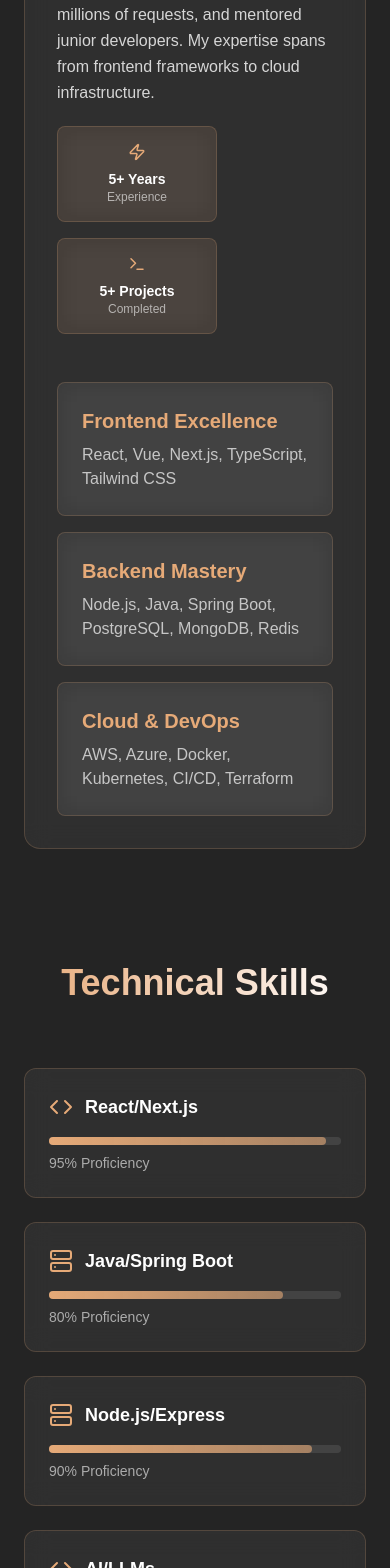
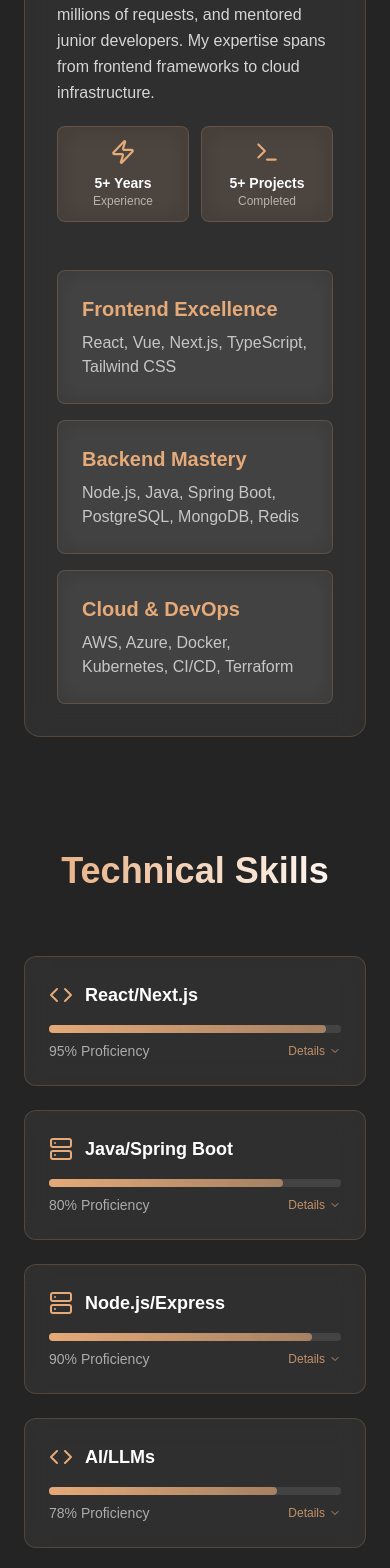
Before and after one commit to Vitaliistf/Vitaliistf.dev, a Next.js app: page / in a window 390 px wide. Shown: the part 1260-2828 px from the top of the page. Built offline with nearby package versions, Linux system fonts and the light colour scheme.

Commit message:
fix: small fixes

```diff
--- a/src/components/AboutSection.tsx
+++ b/src/components/AboutSection.tsx
@@ -35,15 +35,15 @@ const AboutSection = ({ about, personal }: AboutSectionProps) => {
                 {paragraph}
               </p>
             ))}
-            <div className="flex flex-wrap gap-4">
-              <div className="backdrop-blur-md bg-[rgb(230,170,120)]/10 rounded-lg p-4 border border-[rgb(230,170,120)]/20 w-40 h-24 sm:w-44 sm:h-28 text-center flex flex-col items-center justify-center">
+            <div className="grid grid-cols-2 gap-3 sm:gap-4">
+              <div className="backdrop-blur-md bg-[rgb(230,170,120)]/10 rounded-lg p-3 sm:p-4 border border-[rgb(230,170,120)]/20 h-24 sm:h-28 text-center flex flex-col items-center justify-center w-full">
                 <Zap className="w-8 h-8 text-[rgb(230,170,120)] mb-2" />
                 <div className="text-sm font-semibold">
                   {personal.experience}
                 </div>
                 <div className="text-xs text-white/60">Experience</div>
               </div>
-              <div className="backdrop-blur-md bg-[rgb(230,170,120)]/10 rounded-lg p-4 border border-[rgb(230,170,120)]/20 w-40 h-24 sm:w-44 sm:h-28 text-center flex flex-col items-center justify-center">
+              <div className="backdrop-blur-md bg-[rgb(230,170,120)]/10 rounded-lg p-3 sm:p-4 border border-[rgb(230,170,120)]/20 h-24 sm:h-28 text-center flex flex-col items-center justify-center w-full">
                 <Terminal className="w-8 h-8 text-[rgb(230,170,120)] mb-2" />
                 <div className="text-sm font-semibold">{personal.projects}</div>
                 <div className="text-xs text-white/60">Completed</div>
--- a/src/components/SkillsSection.tsx
+++ b/src/components/SkillsSection.tsx
@@ -27,6 +27,7 @@ import {
   CheckCircle,
   Palette,
   Route,
+  ChevronDown,
 } from 'lucide-react';
 
 interface Subskill {
@@ -125,6 +126,7 @@ const getSubskillIcon = (iconName: string) => {
 
 const SkillsSection = ({ skills }: SkillsSectionProps) => {
   const [hoveredSkill, setHoveredSkill] = useState<string | null>(null);
+  const [expandedSkill, setExpandedSkill] = useState<string | null>(null);
   const [tooltipPosition, setTooltipPosition] = useState({ x: 0, y: 0 });
   const [tooltipElement, setTooltipElement] = useState<HTMLElement | null>(
     null
@@ -167,6 +169,10 @@ const SkillsSection = ({ skills }: SkillsSectionProps) => {
     setTooltipElement(null);
   };
 
+  const toggleExpanded = (skillName: string) => {
+    setExpandedSkill((current) => (current === skillName ? null : skillName));
+  };
+
   useEffect(() => {
     const handleScroll = () => {
       if (tooltipElement && hoveredSkill) {
@@ -204,6 +210,7 @@ const SkillsSection = ({ skills }: SkillsSectionProps) => {
               skill.subskills && handleMouseEnter(skill.name, e)
             }
             onMouseLeave={handleMouseLeave}
+            onClick={() => skill.subskills && toggleExpanded(skill.name)}
           >
             <div className="flex items-center mb-4">
               <div className="text-[rgb(230,170,120)] mr-3 group-hover:scale-110 transition-transform duration-300">
@@ -222,11 +229,57 @@ const SkillsSection = ({ skills }: SkillsSectionProps) => {
                 {skill.level}% Proficiency
               </div>
               {skill.subskills && (
-                <div className="hidden md:block text-xs text-[rgb(230,170,120)]/60 group-hover:text-[rgb(230,170,120)] transition-colors duration-300">
-                  Hover for details
-                </div>
+                <>
+                  <div className="hidden md:block text-xs text-[rgb(230,170,120)]/60 group-hover:text-[rgb(230,170,120)] transition-colors duration-300">
+                    Hover for details
+                  </div>
+                  <button
+                    type="button"
+                    className="md:hidden inline-flex items-center gap-1 text-xs text-[rgb(230,170,120)]/80"
+                    onClick={(e) => {
+                      e.stopPropagation();
+                      toggleExpanded(skill.name);
+                    }}
+                    aria-expanded={expandedSkill === skill.name}
+                    aria-controls={`skill-${index}-details`}
+                  >
+                    Details
+                    <ChevronDown
+                      className={`w-3 h-3 transition-transform duration-300 ${
+                        expandedSkill === skill.name ? 'rotate-180' : ''
+                      }`}
+                    />
+                  </button>
+                </>
               )}
             </div>
+
+            {skill.subskills && (
+              <div
+                id={`skill-${index}-details`}
+                className={`md:hidden overflow-hidden transition-all duration-300 ${
+                  expandedSkill === skill.name
+                    ? 'mt-4 max-h-96 opacity-100'
+                    : 'max-h-0 opacity-0'
+                }`}
+              >
+                <div className="grid grid-cols-1 gap-2">
+                  {skill.subskills?.map((subskill) => (
+                    <div
+                      key={subskill.name}
+                      className="flex items-center space-x-3 py-2 px-3 rounded-lg bg-white/5"
+                    >
+                      <div className="text-[rgb(230,170,120)] flex-shrink-0">
+                        {getSubskillIcon(subskill.icon)}
+                      </div>
+                      <span className="text-sm text-white/90 font-medium">
+                        {subskill.name}
+                      </span>
+                    </div>
+                  ))}
+                </div>
+              </div>
+            )}
           </div>
         ))}
       </div>
```
